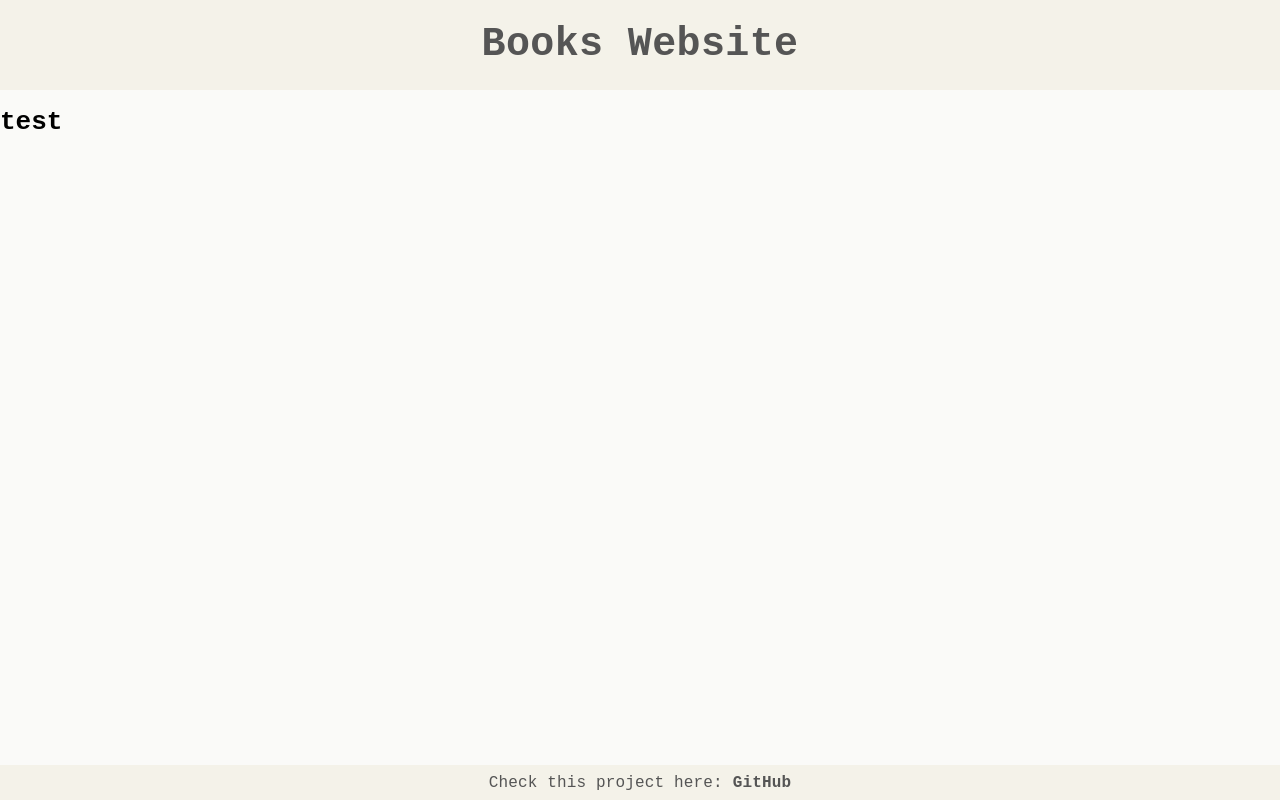
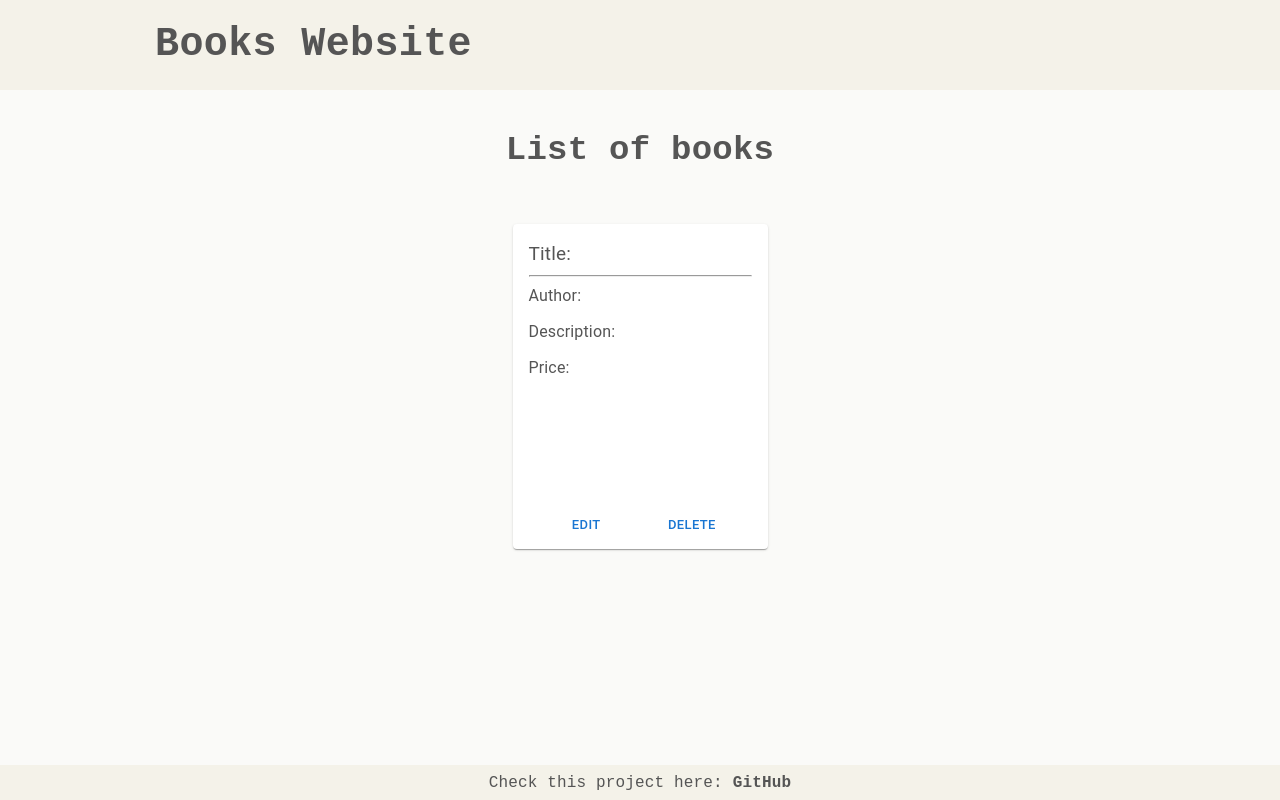
Before and after one commit to SirAllap/rest_api_frontend, a React (Vite) app: page / in a window 1280 px wide. Built offline with nearby package versions, Linux system fonts and the light colour scheme.

Commit message:
small modification on the header title

```diff
--- a/src/App.tsx
+++ b/src/App.tsx
@@ -1,7 +1,9 @@
+import Book from './components/book/Book'
+
 function App() {
 	return (
 		<>
-			<h1>test</h1>
+			<Book />
 		</>
 	)
 }
--- a/src/components/header/Header.tsx
+++ b/src/components/header/Header.tsx
@@ -1,4 +1,3 @@
-import React from 'react'
 import AppBar from '@mui/material/AppBar'
 import Stack from '@mui/material/Stack'
 import { Typography } from '@mui/material'
@@ -13,15 +12,14 @@ export const Header = () => {
 				style={{
 					background: '#f4f2e9',
 					boxShadow: 'none',
-					padding: '15px',
 				}}
 			>
 				<Typography
-					align='center'
-					fontSize={40}
+					className='header-title'
 					fontWeight={700}
 					fontFamily={'monospace'}
-					color={'#555555'}
+					fontSize={40}
+					margin={'0 auto'}
 				>
 					Books Website
 				</Typography>
--- a/src/components/header/header.css
+++ b/src/components/header/header.css
@@ -3,4 +3,10 @@
 	backdrop-filter: blur(10px);
 	-webkit-backdrop-filter: blur(10px);
 	z-index: 2;
+	padding: 15px;
 }
+.header-title {
+	width: 970px;
+	color: #555555;
+	text-align: left;
+}
```
